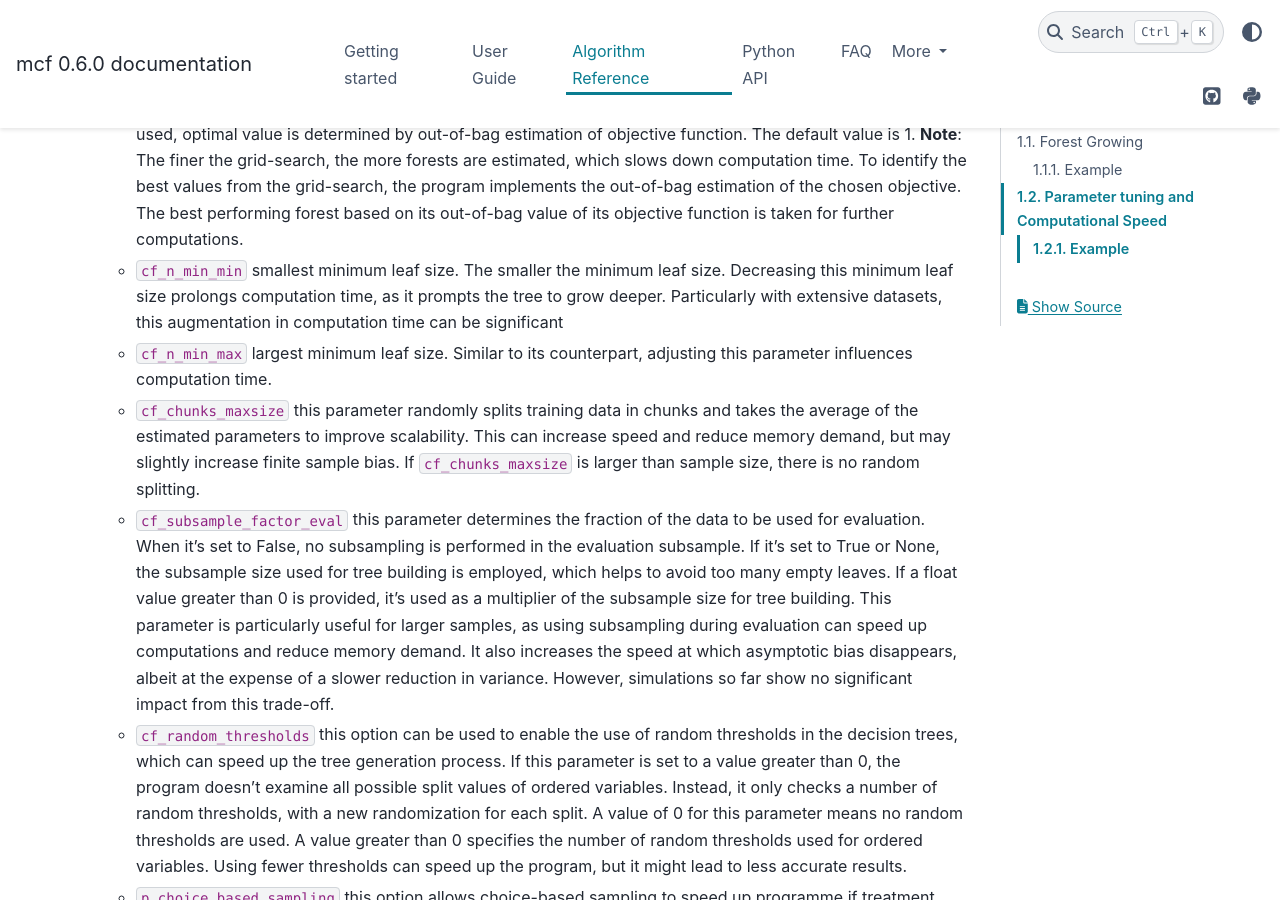
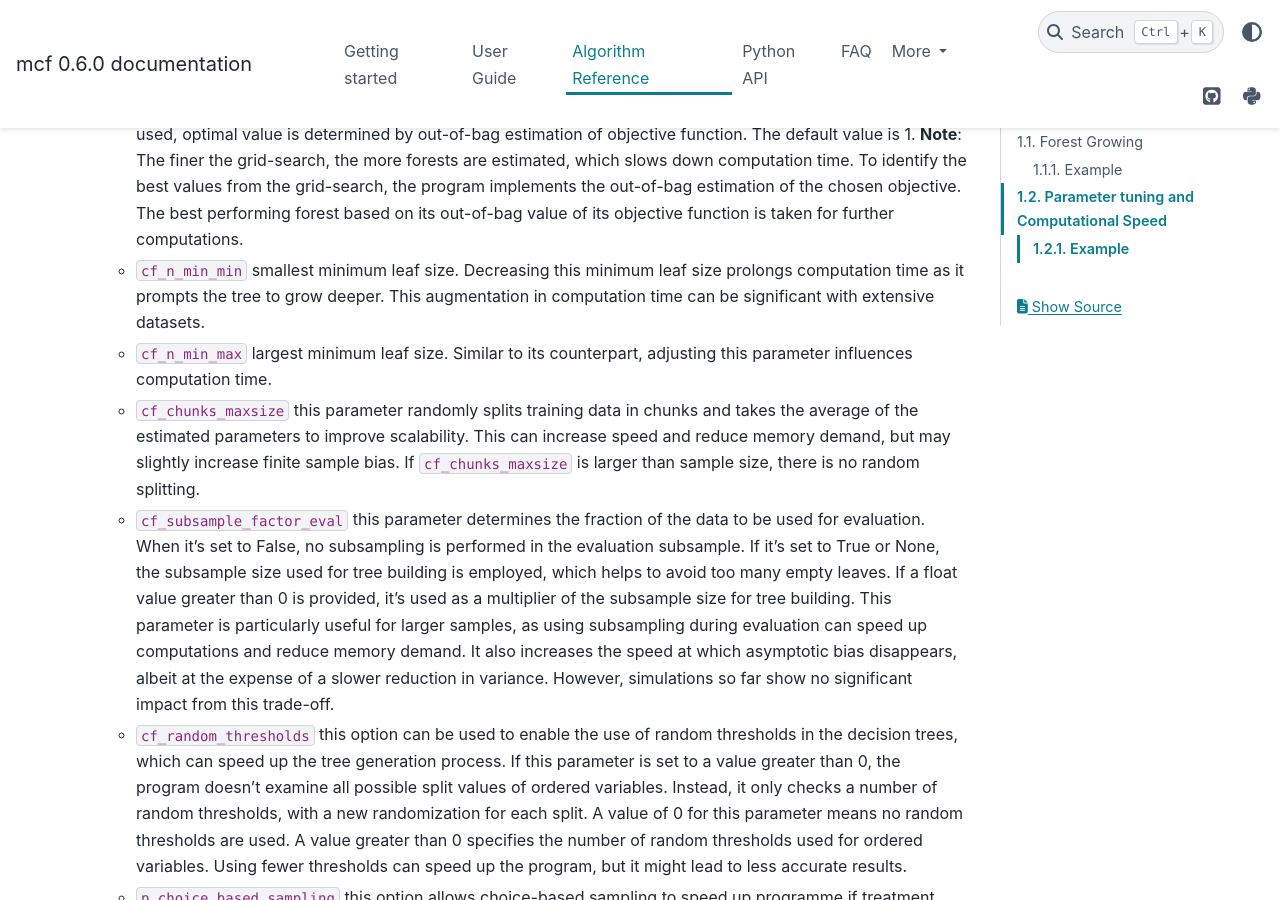
Before and after one commit to MCFpy/mcf, a Sphinx documentation site: the page built from docs/source/algorithm_reference/training.rst, in a window 1280 px wide and 900 px high, scrolled down 2904 px. Built offline with Sphinx 7.4.7 and the PyData theme 0.15.4, drawn with Linux system fonts in a browser that asks for light colours.

Commit message:
Update cf_n_min_min

```diff
--- a/docs/source/algorithm_reference/training.rst
+++ b/docs/source/algorithm_reference/training.rst
@@ -104,7 +104,7 @@ In practical terms, a forest is estimated for all possible combinations of these
 
   - ``cf_m_grid`` this parameter determines the number of variables used at each new split of the tree. If grid is used, optimal value is determined by out-of-bag estimation of objective function. The default value is 1. **Note**: The finer the grid-search, the more forests are estimated, which slows down computation time. To identify the best values from the grid-search, the program implements the out-of-bag estimation of the chosen objective. The best performing forest based on its out-of-bag value of its objective function is taken for further computations.
 
-  - ``cf_n_min_min`` smallest minimum leaf size. The smaller the minimum leaf size. Decreasing this minimum leaf size prolongs computation time, as it prompts the tree to grow deeper. Particularly with extensive datasets, this augmentation in computation time can be significant
+  - ``cf_n_min_min`` smallest minimum leaf size. Decreasing this minimum leaf size prolongs computation time as it prompts the tree to grow deeper. This augmentation in computation time can be significant with extensive datasets.
 
   - ``cf_n_min_max`` largest minimum leaf size.  Similar to its counterpart, adjusting this parameter influences computation time.
 
```
